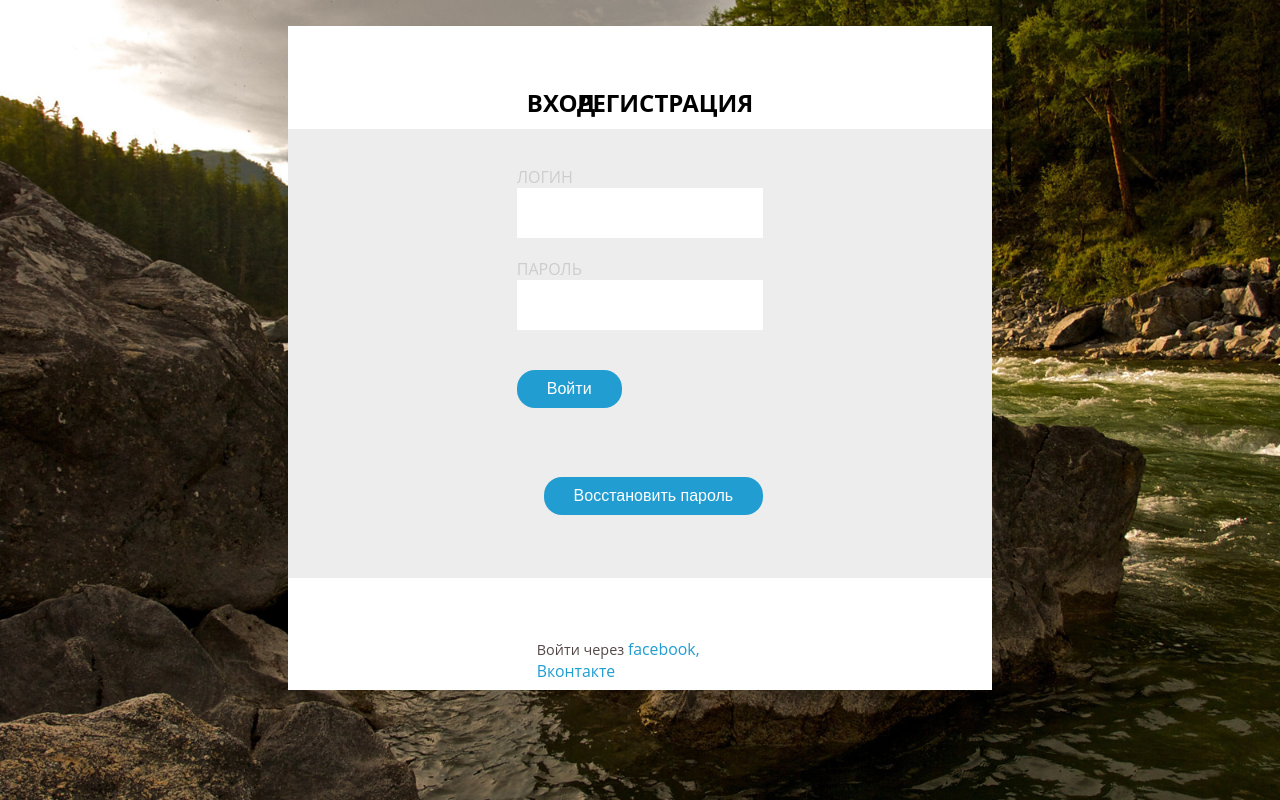
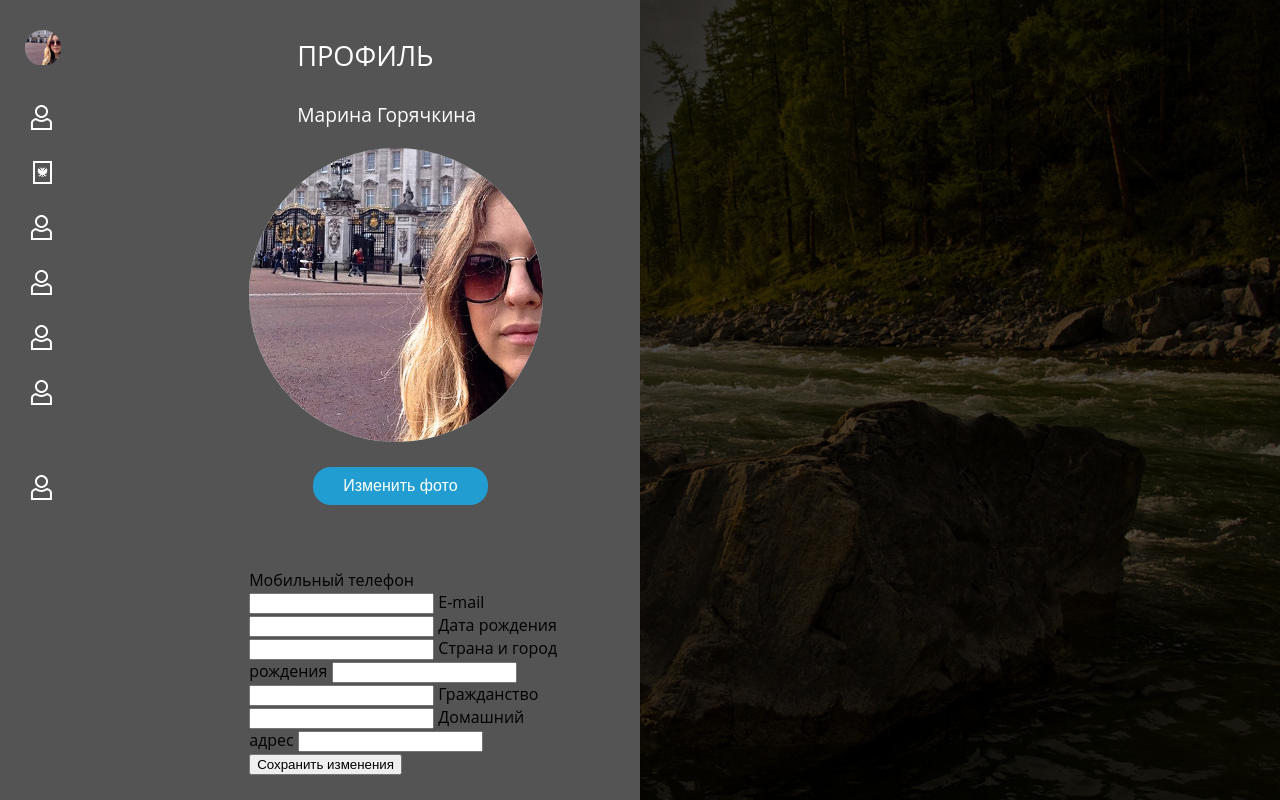
Before and after one commit to KateKorneeva/user-profile, a PHP site: page / in a window 1280 px wide. Run offline with PHP 8.4, Linux system fonts and the light colour scheme.

Commit message:
created profile form

```diff
--- a/index.html
+++ b/index.html
@@ -7,6 +7,7 @@
 	</head>
 
 	<body>
+		<div class="login-overlay hidden">
 			<div class="popup">
 
 				<div class="top">
@@ -42,6 +43,51 @@
 				</div> <!-- bottom -->
 
 			</div> <!-- popup -->
+		</div> <!-- login-overlay -->
+
+		<div class="profile-overlay">
+
+			<div class="profile">
+
+				<div class="menu-panel">
+					<div class="menu-panel__ico notify"><img src="img/ava-s.png"></div>
+					<div class="menu-panel__ico"><img src="img/ico1.png"></div>
+					<div class="menu-panel__ico"><img src="img/ico2.png"></div>
+					<div class="menu-panel__ico"><img src="img/ico1.png"></div>
+					<div class="menu-panel__ico"><img src="img/ico1.png"></div>
+					<div class="menu-panel__ico"><img src="img/ico1.png"></div>
+					<div class="menu-panel__ico"><img src="img/ico1.png"></div>
+					<div class="menu-panel__ico quit"><img src="img/ico1.png"></div>
+				</div> <!-- menu-panel -->
+
+				<div class="profile-box">
+					<p class="profile-box__header">Профиль</p>
+					<p class="profile-box__name">Марина Горячкина</p>
+					<img class="avatar" src="img/avatar.jpg">
+					<button class="button btn-photo">Изменить фото</button>
+
+					<form class="profile-form">
+						<label class="profile-entry" for="mobile">Мобильный телефон
+						<input name="mobile" type="text"></label>
+						<label class="profile-entry" for="email">E-mail
+						<input name="email" type="text"></label>
+						<label class="profile-entry" for="birth">Дата рождения
+						<input name="birth" type="text"></label>
+						<label class="profile-entry" for="country">Страна и город рождения
+						<input name="country" type="text">
+						<input name="city" type="text"></label>
+						<label class="profile-entry" for="citizen">Гражданство
+						<input name="citizen" type="text"></label>
+						<label class="profile-entry" for="address">Домашний адрес
+						<input name="address" type="text"></label>
+						<input name="login" type="button" value="Сохранить изменения">
+					</form>
+
+				</div> <!-- profile-box -->
+
+			</div> <!-- profile -->
+
+		</div> <!-- profile-overlay -->
 	</body>
 
 </html>
--- a/login-style.css
+++ b/login-style.css
@@ -1,4 +1,3 @@
-#container
 html {
   position: relative;
   width: 100%;
@@ -20,9 +19,25 @@ a {
 	color: inherit;
 }
 
+.hidden {
+	display: none;
+}
+
+
+
+
+/* Login specific rules */
+
+
+.login-overlay {
+	background: rgba(255,255,255,0.2);
+	height: 100%;
+}
+
 .popup {
+	position: relative;
+	top: 20%;
 	width: 55%;
-	margin-top: 2%;
 	margin-right: auto;
 	margin-left: auto;
 	background-color: #ededed;
@@ -85,6 +100,7 @@ a {
 	padding-left: 0.5em;
 	margin-bottom: 20px;
 	font-size: 1.5em;
+	box-sizing: border-box;
 }
 
 .input:focus {
@@ -131,3 +147,76 @@ a {
 	color: #219dd1;
 	font-size: 1.1em;
 }
+
+
+
+/* Profile specific rules */
+
+
+.profile-overlay {
+	background: rgba(0,0,0,0.7);
+	height: 100%;
+}
+
+.profile {
+	position: absolute;
+	top: 0;
+	width: 50%;
+	height: 100%;
+	background-color: #545454;
+}
+
+.menu-panel {
+	display: inline-block;
+}
+
+.menu-panel__ico {
+	height: 25px;
+	width: 25px;
+	margin: 30px;
+}
+
+.notify {
+	margin-bottom: 50px;
+	margin-left: 25px;
+	border-radius: 50%;
+}
+
+.quit {
+	margin-top: 70px;
+}
+
+.profile-box {
+	display: inline-block;
+	vertical-align: top;
+	margin-top: 10px;
+	margin-left: 25%;
+	max-width: 50%;
+}
+
+.profile-box__header {
+	text-transform: uppercase;
+	font-size: 1.7em;
+}
+
+.profile-box__name {
+	font-size: 1.2em;
+}
+
+.profile-box__header, .profile-box__name {
+	color: #fff;
+	margin-left: 15%;
+}
+
+.avatar {
+	border-radius: 50%;
+}
+
+.btn-photo {
+	display: block;
+	margin-left: 20%;
+}
+
+.profile-entry {
+	width: 100%;
+}
```
Also changed, not shown: img/ava-s.png (added), img/avatar.jpg (added), img/ico1.png (added), img/ico2.png (added). Lines whose indentation alone changed are shown as unchanged.
